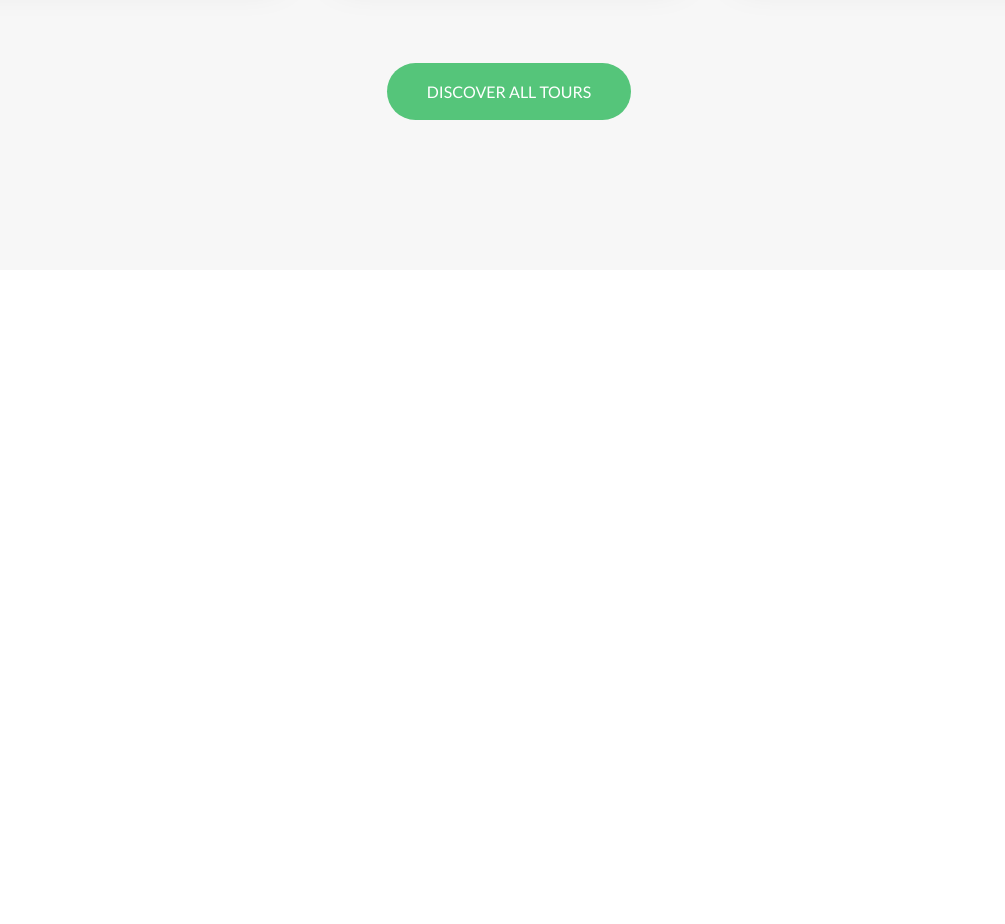
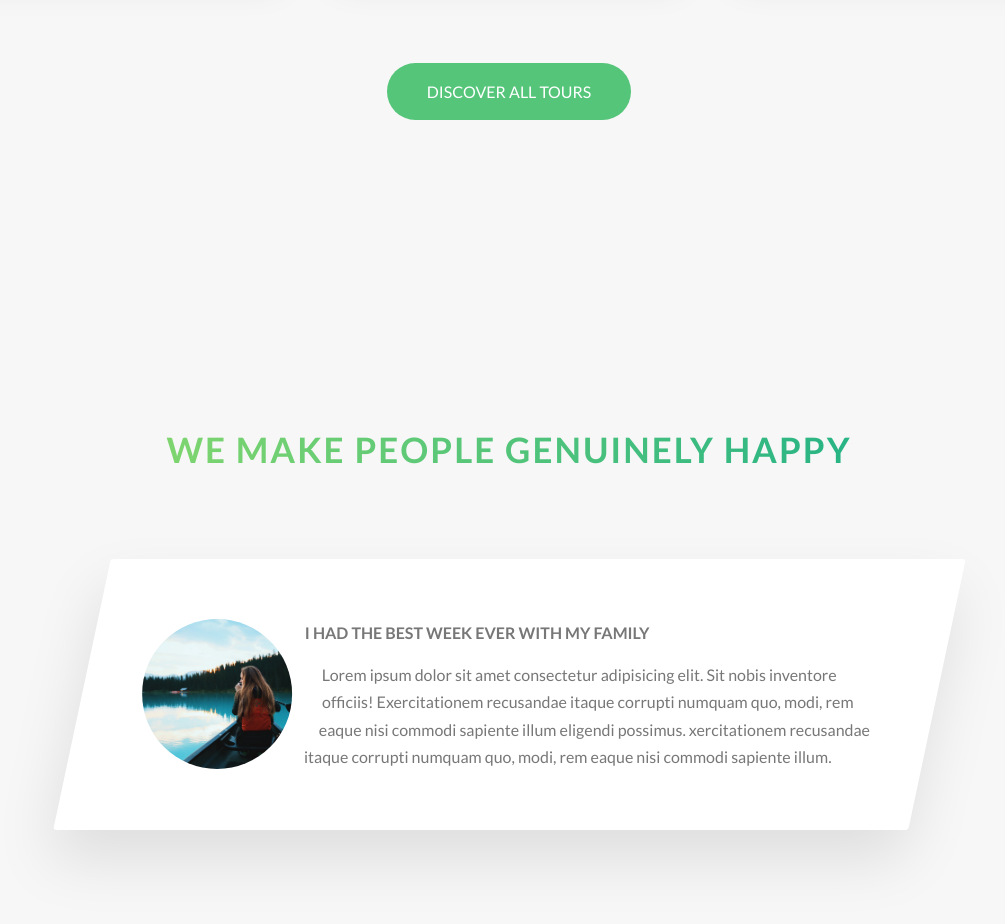
Before and after one commit to avborik/CSS-and-SASS, a website: page index.html in a window 1280 px wide. Shown: the part 3032-3956 px from the top of the page, without its empty margins (131-1136 px from the left). Before the commit the page ends 3332 px from the top, so only its background shows below. Drawn offline with Linux system fonts and the light colour scheme.

Commit message:
Added stories section, added first story text box

```diff
--- a/index.html
+++ b/index.html
@@ -232,8 +232,31 @@
                                 Discover all tours
                             </a>
                         </div>
+        </section>
+        <section class="section-stories">
+             <div class="u-center-text u-margin-bottom-big">
+                <h2 class="heading-secondary">
+                        We make people genuinely happy
+                </h2>
+              </div>
+              <div class="row">
+                  <div class="story">
+                      <figure class="story_shape">
+                            <img src="img/nat-8.jpg" alt="image-story" class="story_img">
+                      </figure>
+                      <div class="story_text">
+                          <h3 class="heading-tertiary u-margin-bottom-small">
+                              I had the best week ever with my family
+                          </h3>
+                          <p>
+                                Lorem ipsum dolor sit amet consectetur adipisicing elit. Sit nobis inventore officiis! Exercitationem recusandae itaque corrupti numquam quo, modi, rem eaque nisi commodi sapiente illum eligendi possimus.
+                                xercitationem recusandae itaque corrupti numquam quo, modi, rem eaque nisi commodi sapiente illum.
 
-             </section>
+                          </p>
+                      </div>
+                  </div>
+              </div>
+        </section>
         </main>
         <!--
         <section class="grid-test">
--- a/package.json
+++ b/package.json
@@ -4,7 +4,7 @@
   "description": "Landing page for natours",
   "main": "index.js",
   "scripts": {
-    "compile:sass": "node-sass sass/main.scss css/style.css"
+    "compile:sass": "node-sass sass/main.scss css/style.css --watch"
   },
   "repository": {
     "type": "git",
--- /dev/null
+++ b/sass/components/_story.scss
@@ -0,0 +1,30 @@
+.story {
+    width: 75%;
+    margin: 0 auto;
+    box-shadow: 0 3rem 6rem rgba($color-black, .1);
+    background-color: $color-white;
+    border-radius: 3px;
+    padding: 6rem;
+    padding-left: 9rem;
+    font-size: $default-font-size;
+    transform: skewX(-12deg);
+
+    &_shape {
+        width: 15rem;
+        height: 15rem;
+        float: left;
+        shape-outside: circle(50% at 50% 50%);
+        -webkit-shape-outside: circle(50% at 50% 50%);
+        clip-path: circle(50% at 50% 50%);
+        -webkit-clip-path: circle(50% at 50% 50%);
+        transform: translateX(-3rem) skewX(12deg);
+    }
+
+    &_img {
+        height: 100%;
+    }
+
+    &_text {
+        transform: skewX(12deg);
+    }
+}
--- a/sass/main.scss
+++ b/sass/main.scss
@@ -20,6 +20,7 @@ Dark green: #28b485
 @import "components/card";
 @import "components/composition";
 @import "components/feature-box";
+@import "components/story";
 
 @import "layout/grid";
 @import "layout/header";
--- a/sass/pages/_home.scss
+++ b/sass/pages/_home.scss
@@ -25,3 +25,8 @@
     padding: 25rem 0 15rem 0;
     margin-top: -10rem;
 }
+
+.section-stories {
+    padding: 15rem 0;
+    background-color: $color-grey-light1;
+}
```
Also changed, not shown: css/style.css.
